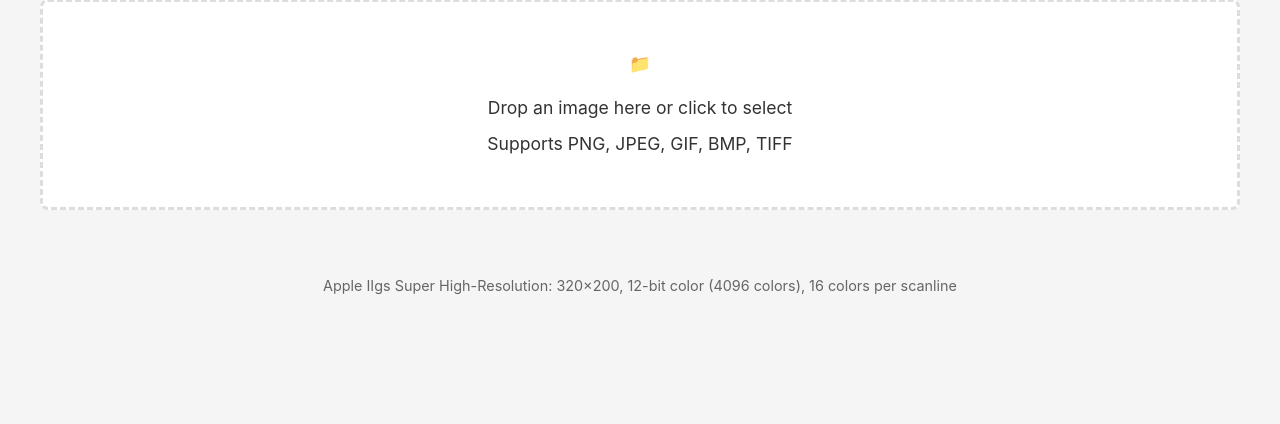
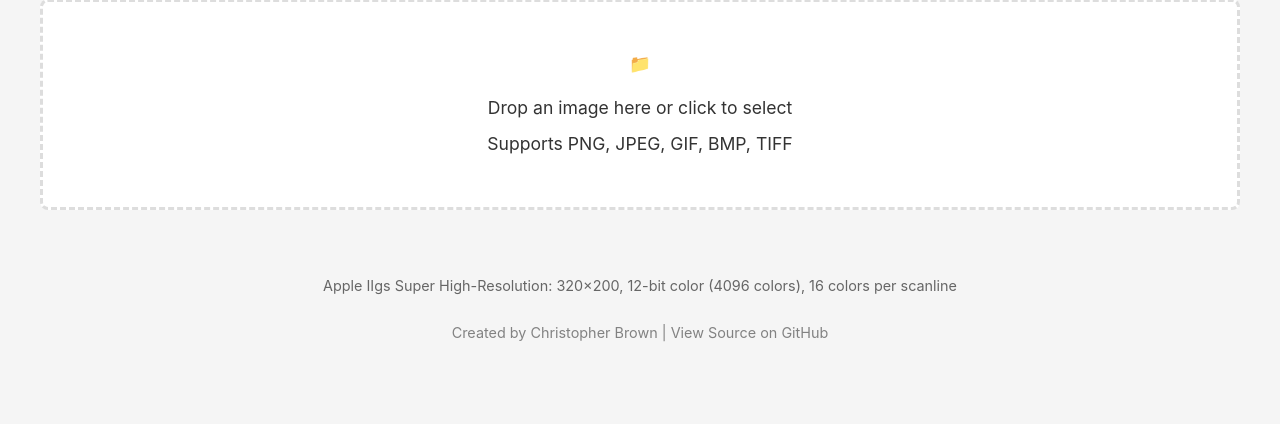
Before and after one commit to skeptomai/gs-convert, a Flask app: page / in a window 1280 px wide. Shown: the part 221-645 px from the top of the page. Run offline with Flask 3, Linux system fonts and the light colour scheme; parts of the project's set-up code (start-up, migrations or seed data) failed here and were passed over.

Commit message:
Add attribution and GitHub link to web UI footer
Added footer attribution with:
- Creator name and email: Christopher Brown <christopher@skeptomai.com>
- GitHub source link: https://github.com/skeptomai/gs-convert
- Styled with subtle opacity and hover effect on links

Layout:
- Tech specs on first line
- Attribution on second line with email and GitHub link

CSS styling:
- Links use primary color with underline on hover
- Slightly smaller font (0.9rem)
- 80% opacity for subtle appearance

🤖 Generated with [Claude Code](https://claude.com/claude-code)

Co-Authored-By: Claude Sonnet 4.5 <noreply@anthropic.com>

```diff
--- a/gs_convert_ui/static/css/style.css
+++ b/gs_convert_ui/static/css/style.css
@@ -461,3 +461,25 @@ footer {
         padding: var(--spacing-lg);
     }
 }
+
+/* Footer attribution */
+footer .attribution {
+    margin-top: var(--spacing-md);
+    font-size: 0.9rem;
+    opacity: 0.8;
+}
+
+footer .attribution a {
+    color: var(--primary-color);
+    text-decoration: none;
+    border-bottom: 1px solid transparent;
+    transition: border-color 0.2s ease;
+}
+
+footer .attribution a:hover {
+    border-bottom-color: var(--primary-color);
+}
+
+footer .tech-specs {
+    margin-bottom: var(--spacing-sm);
+}
--- a/gs_convert_ui/templates/index.html
+++ b/gs_convert_ui/templates/index.html
@@ -174,7 +174,11 @@
         </main>
 
         <footer>
-            <p>Apple IIgs Super High-Resolution: 320×200, 12-bit color (4096 colors), 16 colors per scanline</p>
+            <p class="tech-specs">Apple IIgs Super High-Resolution: 320×200, 12-bit color (4096 colors), 16 colors per scanline</p>
+            <p class="attribution">
+                Created by <a href="mailto:christopher@skeptomai.com">Christopher Brown</a>
+                | <a href="https://github.com/skeptomai/gs-convert" target="_blank">View Source on GitHub</a>
+            </p>
         </footer>
     </div>
 
```
